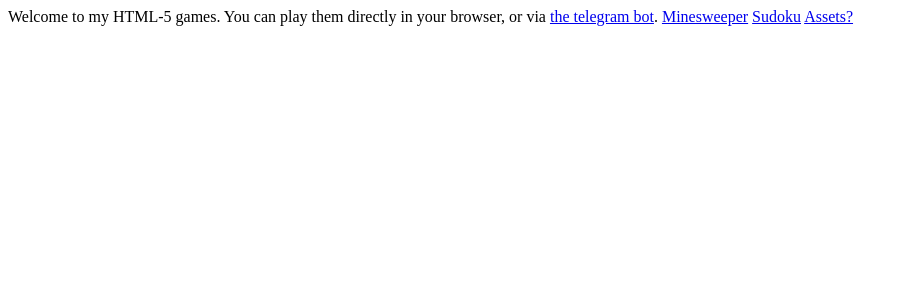
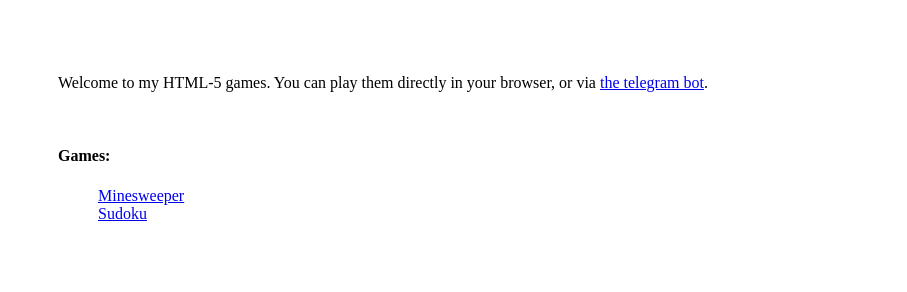
Before and after one commit to NiklasEi/games-nikl-me, a plain HTML site: page index.html in a window 1280 px wide. Shown: the whole page, without its empty margins (0-907 px from the left). Drawn offline with Linux system fonts and the light colour scheme.

Commit message:
add README and cleanup the index file

```diff
--- a/index.html
+++ b/index.html
@@ -1,6 +1,9 @@
-Welcome to my HTML-5 games. You can play them directly in your browser, or via <a href="http://t.me/NiklsAwesomeBot">the telegram bot</a>.
-
-<a href="/minesweeper">Minesweeper</a>
-<a href="/sudoku">Sudoku</a>
-
-<a href="/assets">Assets?</a>
+<div style="padding: 50px">
+    <p>Welcome to my HTML-5 games. You can play them directly in your browser, or via <a href="http://t.me/NiklsAwesomeBot">the telegram bot</a>.</p>
+    <br>
+    <h4>Games:</h4>
+    <ul style="list-style-type:none">
+        <li><a href="/minesweeper">Minesweeper</a></li>
+        <li><a href="/sudoku">Sudoku</a></li>
+    </ul>
+</div>
```
Also changed, not shown: 1 other file.
